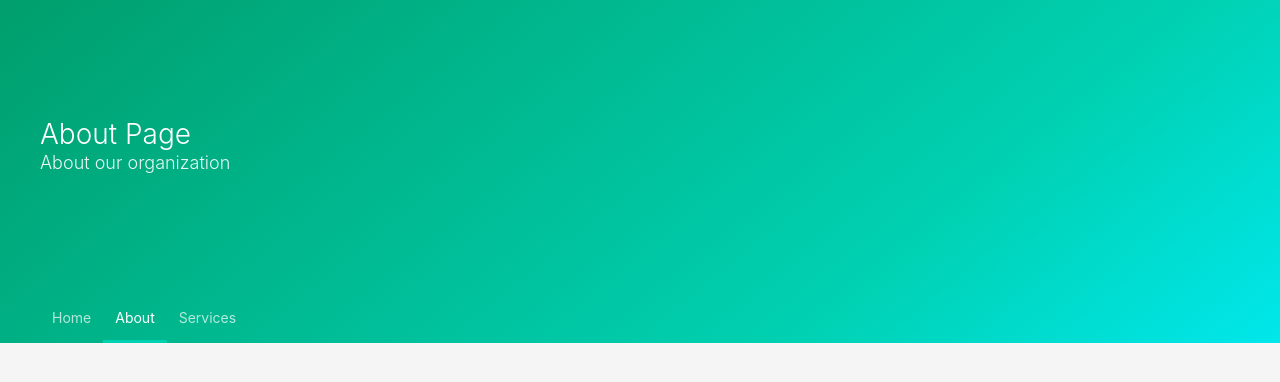
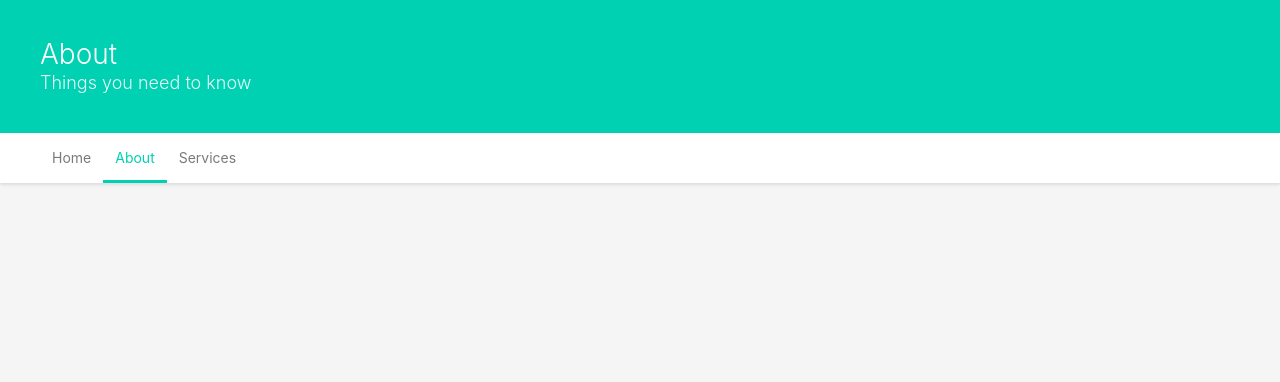
Before and after one commit to lanzosuarez/first-heroku-app, a website: page public/about.html in a window 1280 px wide. Drawn offline with Linux system fonts and the light colour scheme.

Commit message:
third-se-commit

```diff
--- a/public/about.html
+++ b/public/about.html
@@ -5,18 +5,18 @@
         <link rel="stylesheet" type="text/css" href="css/bulma.css">
     </head>
     <body>
-        <section class="hero is-medium is-primary is-bold">
+        <section class="hero is-primary">
             <div class="hero-body">
                 <div class="container">
                 <h1 class="title">
-                    About Page
+                    About
                 </h1>
                 <h2 class="subtitle">
-                    About our organization
+                    Things you need to know
                 </h2>
                 </div>
             </div>
-         <section>
+        </section>
         <nav class="nav has-shadow">
             <div class="container">
                 <div class="nav-left">
```
Also changed, not shown: public/services.html (+2 -2 lines).
